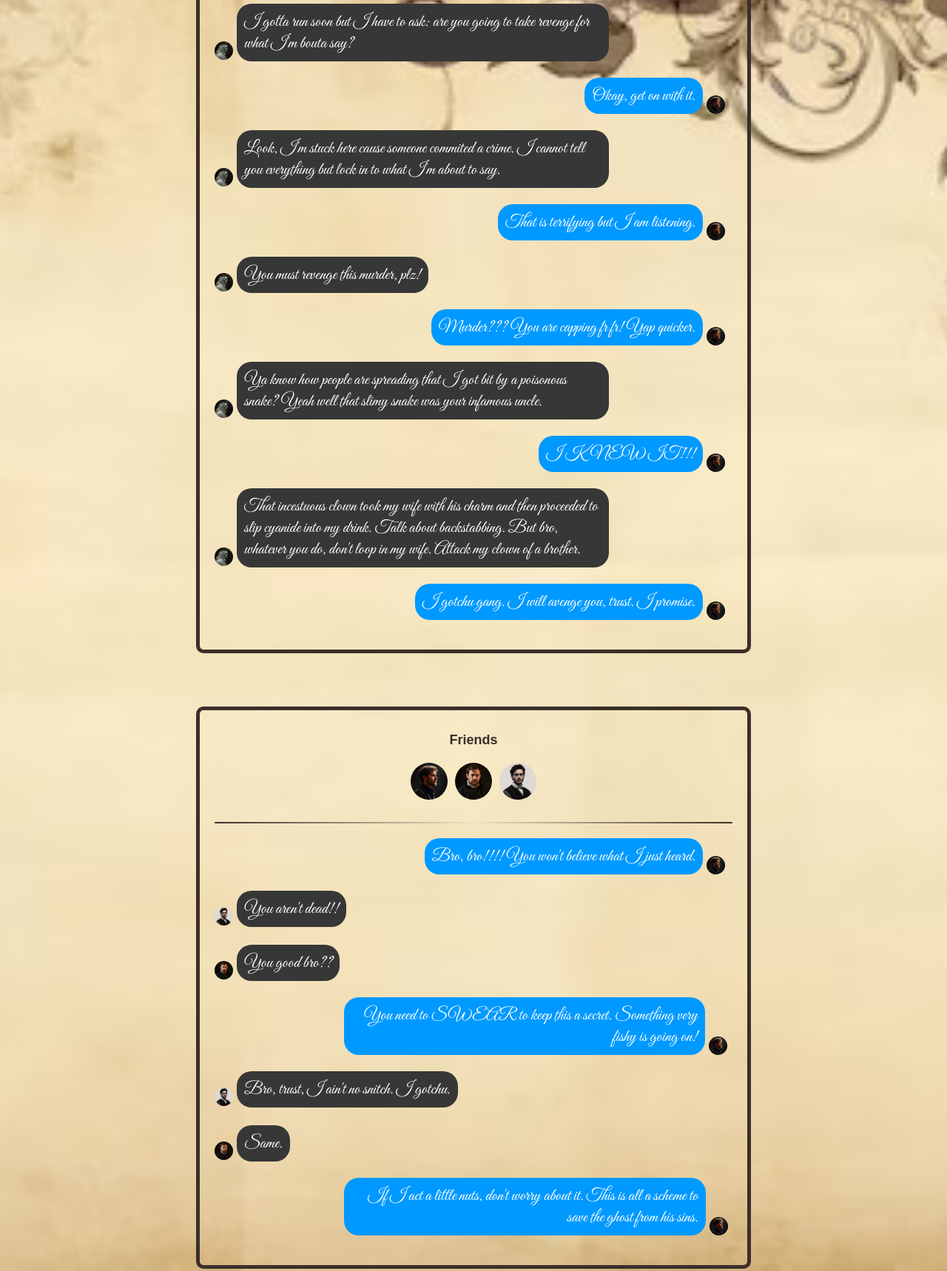
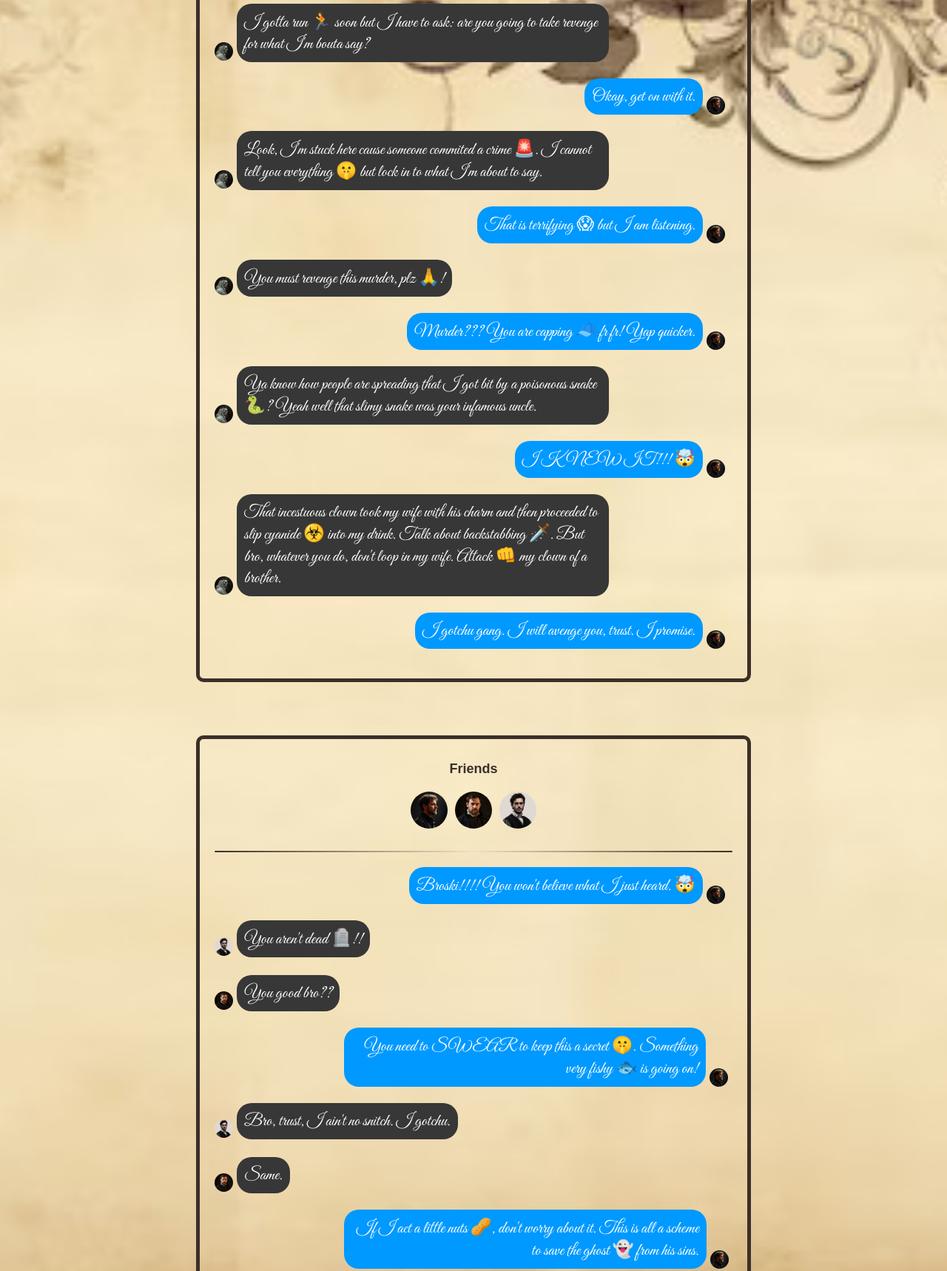
Before and after one commit to AI-RobotMaster/Hamlet, a website: page public/a1s5.html in a window 1280 px wide. Shown: the part 273-1991 px from the top of the page at 74% size. Drawn offline with Linux system fonts and the light colour scheme.

Commit message:
got scene 5

```diff
--- a/public/a1s5.html
+++ b/public/a1s5.html
@@ -51,7 +51,7 @@
                 <div>
                     <div class="message-received">
                         <div class="message-received-text">
-                            I gotta run soon but I have to ask: are you going to take revenge for what I'm bouta say?
+                            I gotta run 🏃 soon but I have to ask: are you going to take revenge for what I'm bouta say?
                         </div>
                     </div>
                 </div>
@@ -78,7 +78,7 @@
                 <div>
                     <div class="message-received">
                         <div class="message-received-text">
-                            Look, I'm stuck here cause someone commited a crime. I cannot tell you everything but lock in to what I'm about to say.
+                            Look, I'm stuck here cause someone commited a crime 🚨. I cannot tell you everything 🤫 but lock in to what I'm about to say.
                         </div>
                     </div>
                 </div>
@@ -87,7 +87,7 @@
             <div class="message-group-sent">
                 <div class="message-sent">
                     <div class="message-sent-text">
-                        That is terrifying but I am listening.
+                        That is terrifying 😱 but I am listening.
                     </div>
                     <div class="message-sent-status">
                         <img
@@ -105,7 +105,7 @@
                 <div>
                     <div class="message-received">
                         <div class="message-received-text">
-                            You must revenge this murder, plz!
+                            You must revenge this murder, plz 🙏!
                         </div>
                     </div>
                 </div>
@@ -114,7 +114,7 @@
             <div class="message-group-sent">
                 <div class="message-sent">
                     <div class="message-sent-text">
-                        Murder??? You are capping fr fr! Yap quicker.
+                        Murder??? You are capping 🧢 fr fr! Yap quicker.
                     </div>
                     <div class="message-sent-status">
                         <img
@@ -132,7 +132,7 @@
                 <div>
                     <div class="message-received">
                         <div class="message-received-text">
-                            Ya know how people are spreading that I got bit by a poisonous snake? Yeah well that slimy snake was your infamous uncle.
+                            Ya know how people are spreading that I got bit by a poisonous snake 🐍? Yeah well that slimy snake was your infamous uncle.
                         </div>
                     </div>
                 </div>
@@ -141,7 +141,7 @@
             <div class="message-group-sent">
                 <div class="message-sent">
                     <div class="message-sent-text">
-                        I KNEW IT!!!
+                        I KNEW IT!!! 🤯
                     </div>
                     <div class="message-sent-status">
                         <img
@@ -159,7 +159,7 @@
                 <div>
                     <div class="message-received">
                         <div class="message-received-text">
-                            That incestuous clown took my wife with his charm and then proceeded to slip cyanide into my drink. Talk about backstabbing. But bro, whatever you do, don't loop in my wife. Attack my clown of a brother.
+                            That incestuous clown took my wife with his charm and then proceeded to slip cyanide ☣️ into my drink. Talk about backstabbing 🗡️. But bro, whatever you do, don't loop in my wife. Attack 👊 my clown of a brother.
                         </div>
                     </div>
                 </div>
@@ -203,7 +203,7 @@
             <div class="message-group-sent">
                 <div class="message-sent">
                     <div class="message-sent-text">
-                        Bro, bro!!!! You won't believe what I just heard.
+                        Broski!!!! You won't believe what I just heard. 🤯
                     </div>
                     <div class="message-sent-status">
                         <img
@@ -221,7 +221,7 @@
                 <div>
                     <div class="message-received">
                         <div class="message-received-text">
-                            You aren't dead!!
+                            You aren't dead 🪦!!
                         </div>
                     </div>
                 </div>
@@ -243,7 +243,7 @@
             <div class="message-group-sent">
                 <div class="message-sent">
                     <div class="message-sent-text">
-                        You need to SWEAR to keep this a secret. Something very fishy is going on!
+                        You need to SWEAR to keep this a secret 🤫. Something very fishy 🐟 is going on!
                     </div>
                     <div class="message-sent-status">
                         <img
@@ -283,7 +283,7 @@
             <div class="message-group-sent">
                 <div class="message-sent">
                     <div class="message-sent-text">
-                        If I act a little nuts, don't worry about it. This is all a scheme to save the ghost from his sins.
+                        If I act a little nuts 🥜, don't worry about it. This is all a scheme to save the ghost 👻 from his sins.
                     </div>
                     <div class="message-sent-status">
                         <img
```
